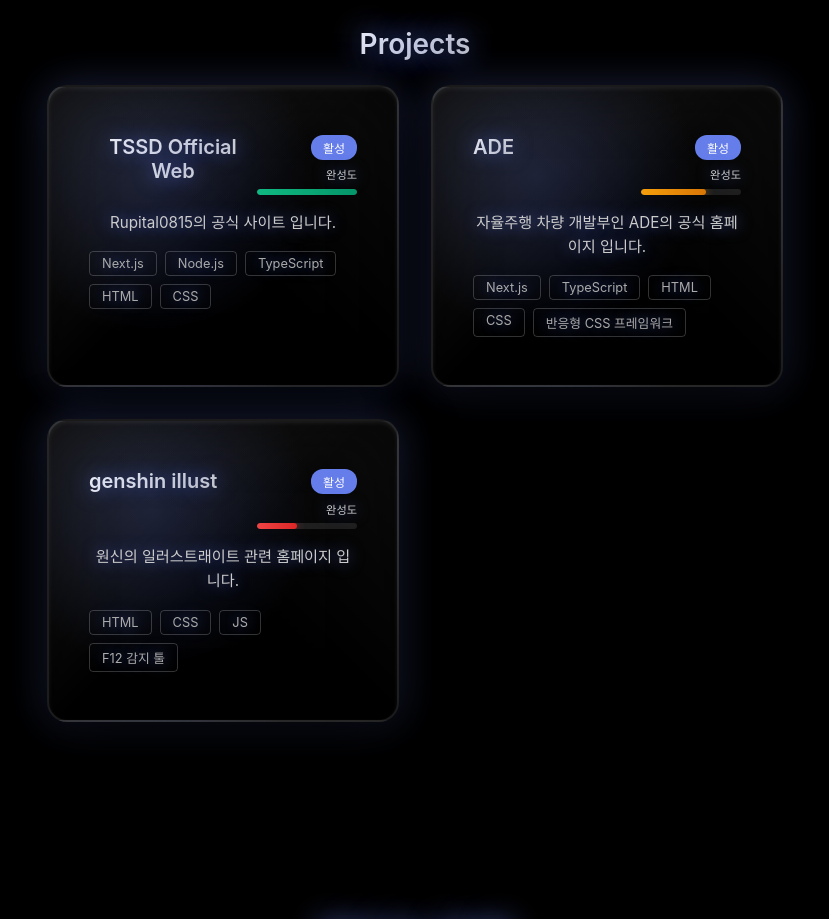
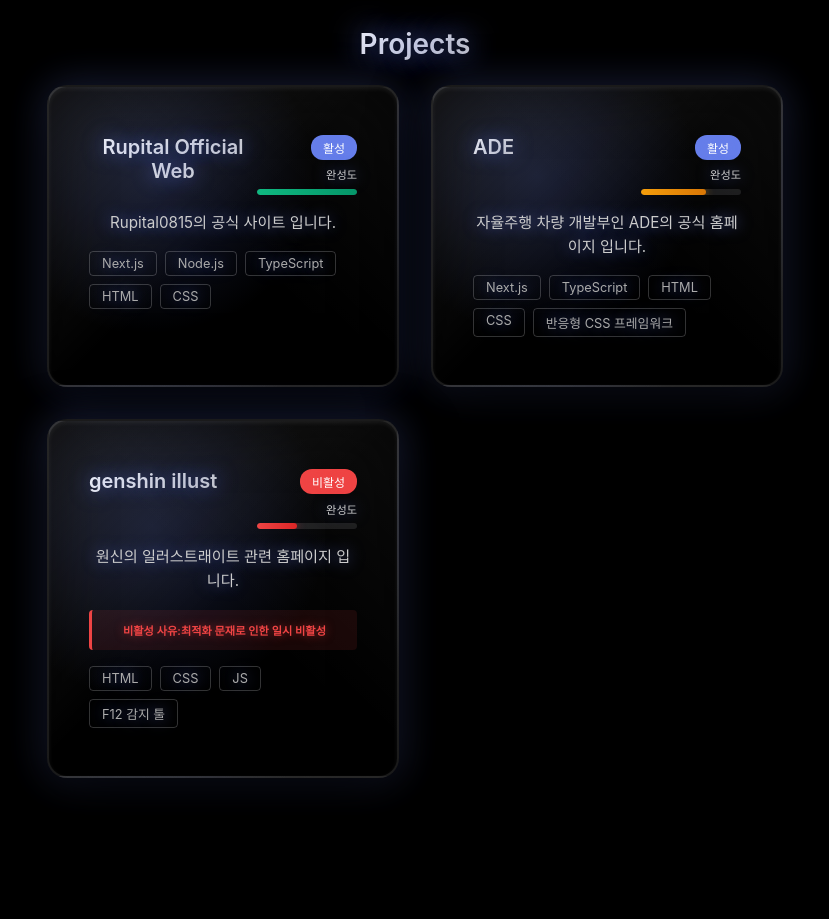
Before and after one commit to cy-0120/TSSD0120offcial, a Next.js app: page /main in a window 1280 px wide. Shown: the part 1660-2579 px from the top of the page, without its empty margins (225-1054 px from the left). Built offline with nearby package versions, Linux system fonts and the light colour scheme.

Commit message:
최종 수정

```diff
--- a/src/app/main/page.module.css
+++ b/src/app/main/page.module.css
@@ -424,6 +424,37 @@
   text-shadow: 0 0 8px rgba(102, 126, 234, 0.8);
 }
 
+.projectStatusInactive {
+  background-color: #ef4444 !important;
+  text-shadow: 0 0 8px rgba(239, 68, 68, 0.8) !important;
+}
+
+.projectReason {
+  margin-top: 0.75rem;
+  margin-bottom: 1rem;
+  padding: 0.75rem 1rem;
+  background-color: rgba(239, 68, 68, 0.1);
+  border-left: 3px solid #ef4444;
+  border-radius: 4px;
+  display: flex;
+  flex-direction: column;
+  gap: 0.25rem;
+}
+
+.reasonLabel {
+  font-size: 0.7rem;
+  color: #ef4444;
+  font-weight: 600;
+  text-shadow: 0 0 10px rgba(239, 68, 68, 0.5);
+}
+
+.reasonText {
+  font-size: 0.85rem;
+  color: #ffaaaa;
+  line-height: 1.4;
+  text-shadow: 0 0 8px rgba(239, 68, 68, 0.4);
+}
+
 .activityBar {
   width: 100px;
   height: 6px;
--- a/src/app/main/page.tsx
+++ b/src/app/main/page.tsx
@@ -182,7 +182,7 @@
           <div className={styles.projectsGrid}>
             <div className={styles.projectCard}>
               <div className={styles.projectHeader}>
-                <h3 className={styles.projectTitle}>TSSD Official Web</h3>
+                <h3 className={styles.projectTitle}>Rupital Official Web</h3>
                 <div className={styles.statusContainer}>
                   <span className={styles.projectStatus}>활성</span>
                   <span className={styles.completionLabel}>완성도</span>
@@ -241,7 +241,7 @@
               <div className={styles.projectHeader}>
                 <h3 className={styles.projectTitle}>genshin illust</h3>
                 <div className={styles.statusContainer}>
-                  <span className={styles.projectStatus}>활성</span>
+                  <span className={`${styles.projectStatus} ${styles.projectStatusInactive}`}>비활성</span>
                   <span className={styles.completionLabel}>완성도</span>
                   <div className={styles.activityBar}>
                     <div
@@ -254,6 +254,9 @@
               <p className={styles.projectDescription}>
                 원신의 일러스트래이트 관련 홈페이지 입니다.
               </p>
+              <div className={styles.projectReason}>
+                <span className={styles.reasonLabel}>비활성 사유:최적화 문재로 인한 일시 비활성</span>
+              </div>
               <div className={styles.projectTech}>
                 <span className={styles.techTag}>HTML</span>
                 <span className={styles.techTag}>CSS</span>
```
